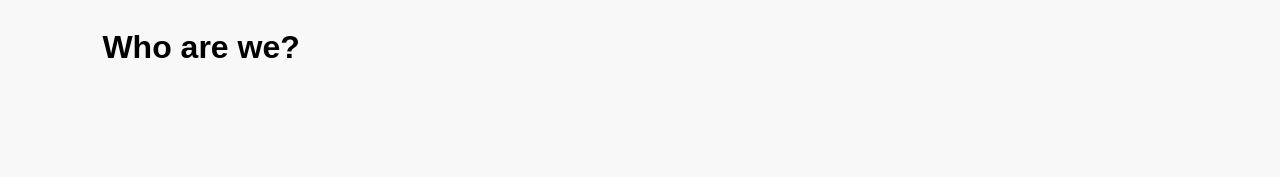
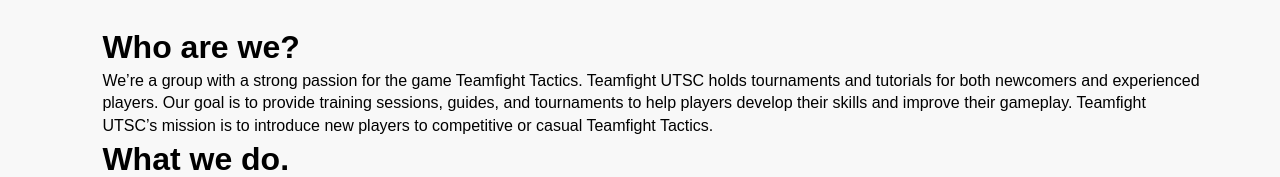
Before and after one commit to l3n0ire/TFT_UTSC, a React (Create React App) app: page / in a window 1280 px wide. Shown: the part 775-952 px from the top of the page. Before the commit the page ends 845 px from the top, so only its background shows below. Built offline with nearby package versions, Linux system fonts and the light colour scheme.

Commit message:
csec rip

```diff
--- a/src/components/pages/Index.js
+++ b/src/components/pages/Index.js
@@ -10,6 +10,15 @@
         </div>
         <div className="container">
             <h1>Who are we?</h1>
+            <p>
+                We’re a group with a strong passion for the game Teamfight Tactics. Teamfight UTSC  holds tournaments
+                and tutorials for both newcomers and experienced players. Our goal is to provide training sessions,
+                guides, and tournaments to help players develop their skills and improve their gameplay. Teamfight
+                UTSC’s mission is to introduce new players to competitive or casual Teamfight Tactics.
+
+            </p>
+            <h1>What we do.</h1>
+
         </div>
 
 
```
